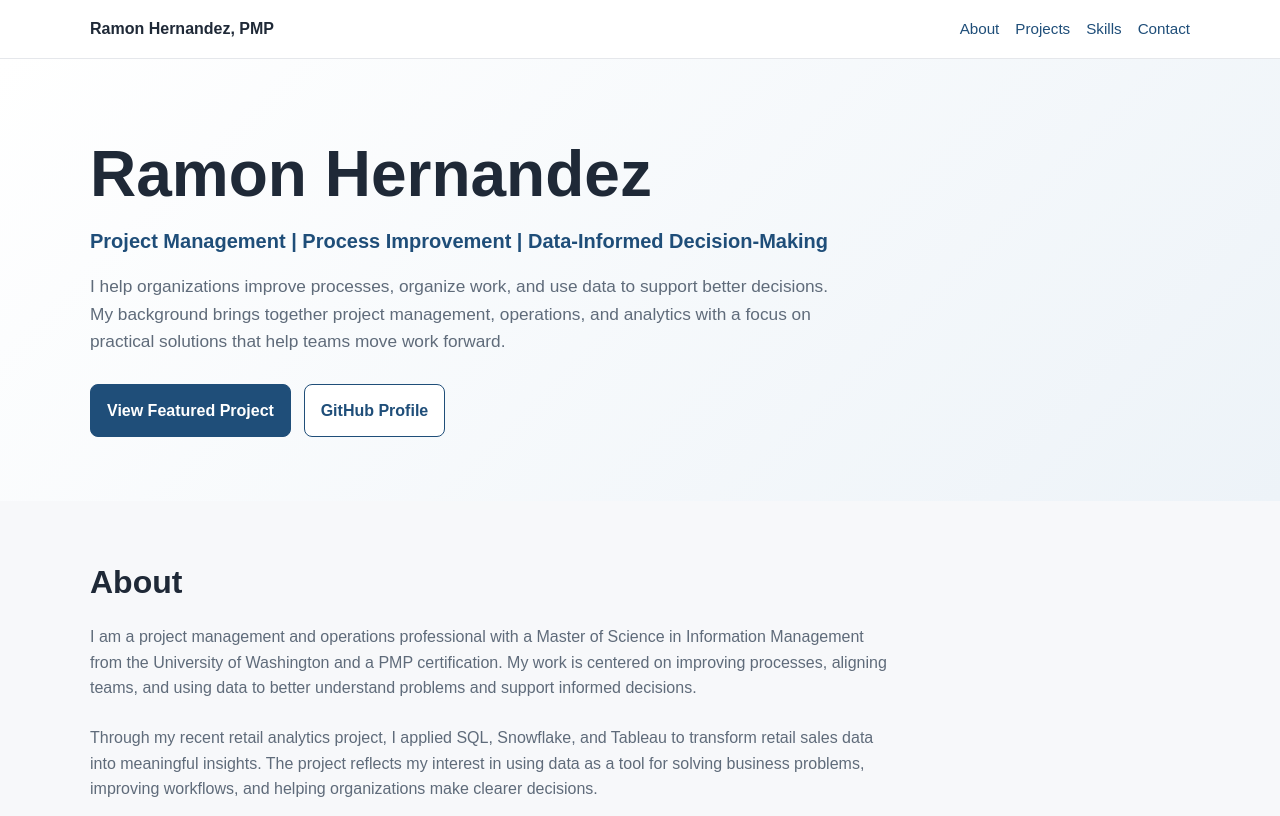
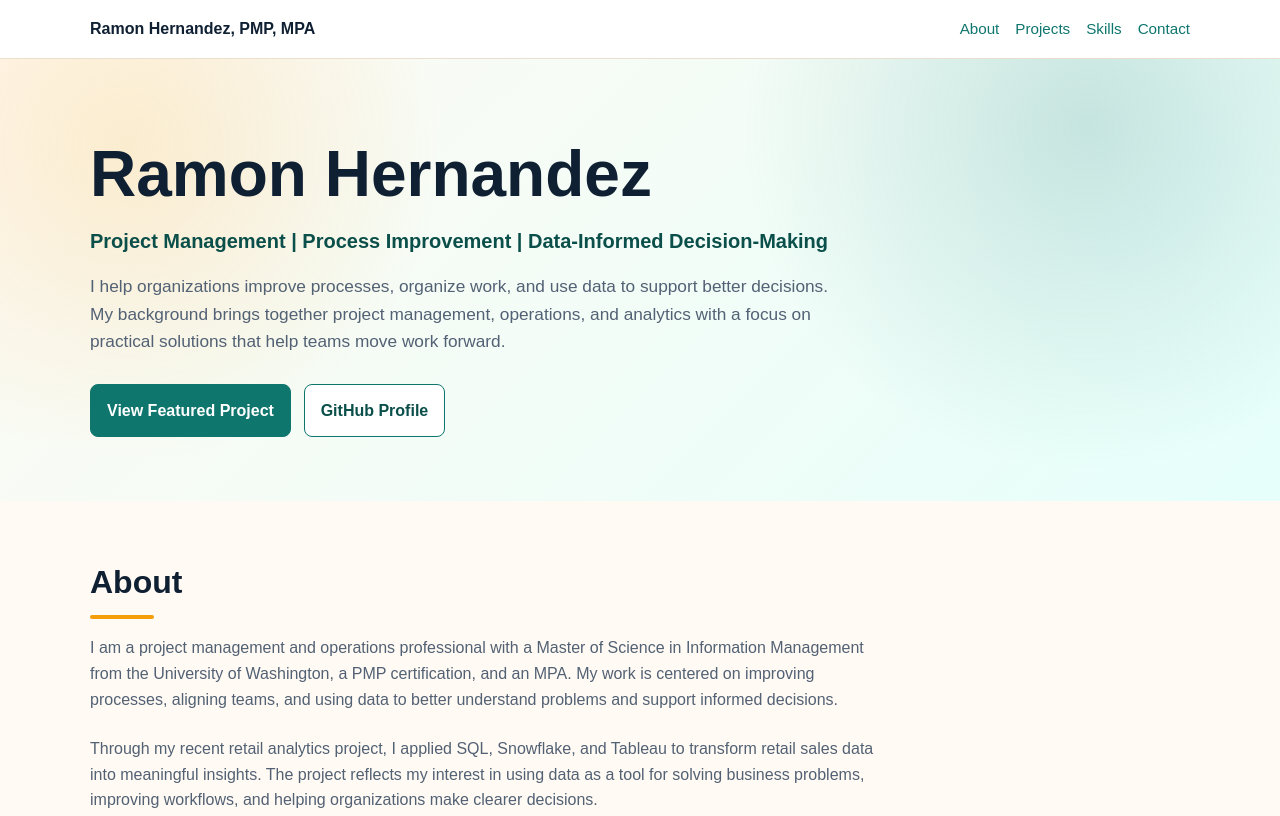
Before and after one commit to ramonhernandesea/ramonhernandesea.github.io, a plain HTML site: page index.html in a window 1280 px wide. Shown: the top 816 px of the page. Drawn offline with Linux system fonts and the light colour scheme.

Commit message:
Refresh portfolio colors and add MPA credential

```diff
--- a/index.html
+++ b/index.html
@@ -6,13 +6,16 @@
   <title>Ramon Hernandez | Portfolio</title>
   <style>
     :root {
-      --bg: #f7f8fa;
+      --bg: #fffaf3;
       --card: #ffffff;
-      --text: #1f2937;
-      --muted: #5f6b7a;
-      --accent: #1f4e79;
-      --accent-dark: #153955;
-      --border: #e5e7eb;
+      --text: #102033;
+      --muted: #526174;
+      --accent: #0f766e;
+      --accent-dark: #0b4f4a;
+      --highlight: #f59e0b;
+      --highlight-soft: #fff3d8;
+      --teal-soft: #e6fffb;
+      --border: #eadfce;
     }
 
     * {
@@ -43,11 +46,12 @@
     }
 
     header {
-      background: var(--card);
+      background: rgba(255, 255, 255, 0.94);
       border-bottom: 1px solid var(--border);
       position: sticky;
       top: 0;
       z-index: 10;
+      backdrop-filter: blur(10px);
     }
 
     nav {
@@ -70,7 +74,10 @@
 
     .hero {
       padding: 5rem 0 4rem;
-      background: linear-gradient(135deg, #ffffff 0%, #edf3f8 100%);
+      background:
+        radial-gradient(circle at 10% 20%, rgba(245, 158, 11, 0.16) 0%, rgba(245, 158, 11, 0) 26%),
+        radial-gradient(circle at 85% 15%, rgba(15, 118, 110, 0.18) 0%, rgba(15, 118, 110, 0) 30%),
+        linear-gradient(135deg, #fffaf3 0%, #e6fffb 100%);
     }
 
     .hero h1 {
@@ -82,7 +89,7 @@
 
     .hero .subtitle {
       font-size: 1.25rem;
-      color: var(--accent);
+      color: var(--accent-dark);
       font-weight: 700;
       margin-bottom: 1rem;
     }
@@ -106,6 +113,13 @@
       border-radius: 8px;
       font-weight: 700;
       border: 1px solid var(--accent);
+      transition: transform 0.15s ease, box-shadow 0.15s ease, background 0.15s ease;
+    }
+
+    .button:hover {
+      transform: translateY(-1px);
+      text-decoration: none;
+      box-shadow: 0 8px 18px rgba(16, 32, 51, 0.12);
     }
 
     .button.primary {
@@ -115,11 +129,10 @@
 
     .button.primary:hover {
       background: var(--accent-dark);
-      text-decoration: none;
     }
 
     .button.secondary {
-      color: var(--accent);
+      color: var(--accent-dark);
       background: white;
     }
 
@@ -133,6 +146,16 @@
       color: var(--text);
     }
 
+    section h2::after {
+      content: "";
+      display: block;
+      width: 64px;
+      height: 4px;
+      background: var(--highlight);
+      border-radius: 999px;
+      margin-top: 0.45rem;
+    }
+
     .section-intro {
       max-width: 800px;
       color: var(--muted);
@@ -144,7 +167,11 @@
       border: 1px solid var(--border);
       border-radius: 14px;
       padding: 1.5rem;
-      box-shadow: 0 8px 20px rgba(31, 41, 55, 0.05);
+      box-shadow: 0 10px 24px rgba(16, 32, 51, 0.07);
+    }
+
+    .project-card {
+      border-top: 5px solid var(--accent);
     }
 
     .project-card h3 {
@@ -166,9 +193,9 @@
     }
 
     .tag {
-      background: #eef4f8;
-      color: var(--accent-dark);
-      border: 1px solid #d9e6ef;
+      background: var(--highlight-soft);
+      color: #7c4a03;
+      border: 1px solid #f4d38d;
       border-radius: 999px;
       padding: 0.35rem 0.7rem;
       font-size: 0.9rem;
@@ -193,8 +220,8 @@
     }
 
     footer {
-      background: #111827;
-      color: #d1d5db;
+      background: #102033;
+      color: #d9e6ef;
       padding: 2rem 0;
       margin-top: 2rem;
     }
@@ -224,7 +251,7 @@
   <header>
     <div class="container">
       <nav>
-        <div class="logo">Ramon Hernandez, PMP</div>
+        <div class="logo">Ramon Hernandez, PMP, MPA</div>
         <div class="nav-links">
           <a href="#about">About</a>
           <a href="#projects">Projects</a>
@@ -254,7 +281,7 @@
       <div class="container">
         <h2>About</h2>
         <p class="section-intro">
-          I am a project management and operations professional with a Master of Science in Information Management from the University of Washington and a PMP certification. My work is centered on improving processes, aligning teams, and using data to better understand problems and support informed decisions.
+          I am a project management and operations professional with a Master of Science in Information Management from the University of Washington, a PMP certification, and an MPA. My work is centered on improving processes, aligning teams, and using data to better understand problems and support informed decisions.
         </p>
         <p class="section-intro">
           Through my recent retail analytics project, I applied SQL, Snowflake, and Tableau to transform retail sales data into meaningful insights. The project reflects my interest in using data as a tool for solving business problems, improving workflows, and helping organizations make clearer decisions.
```
